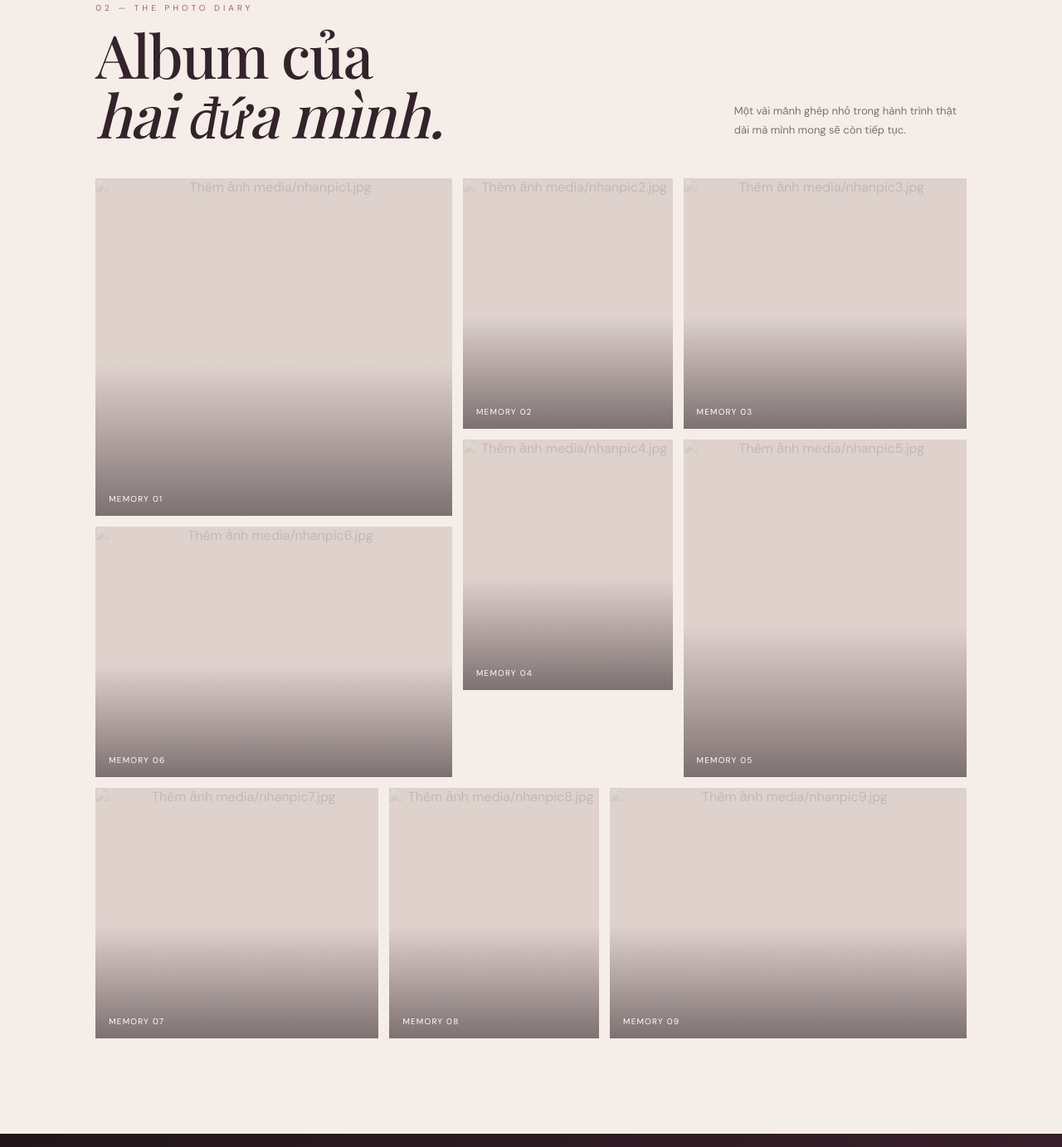
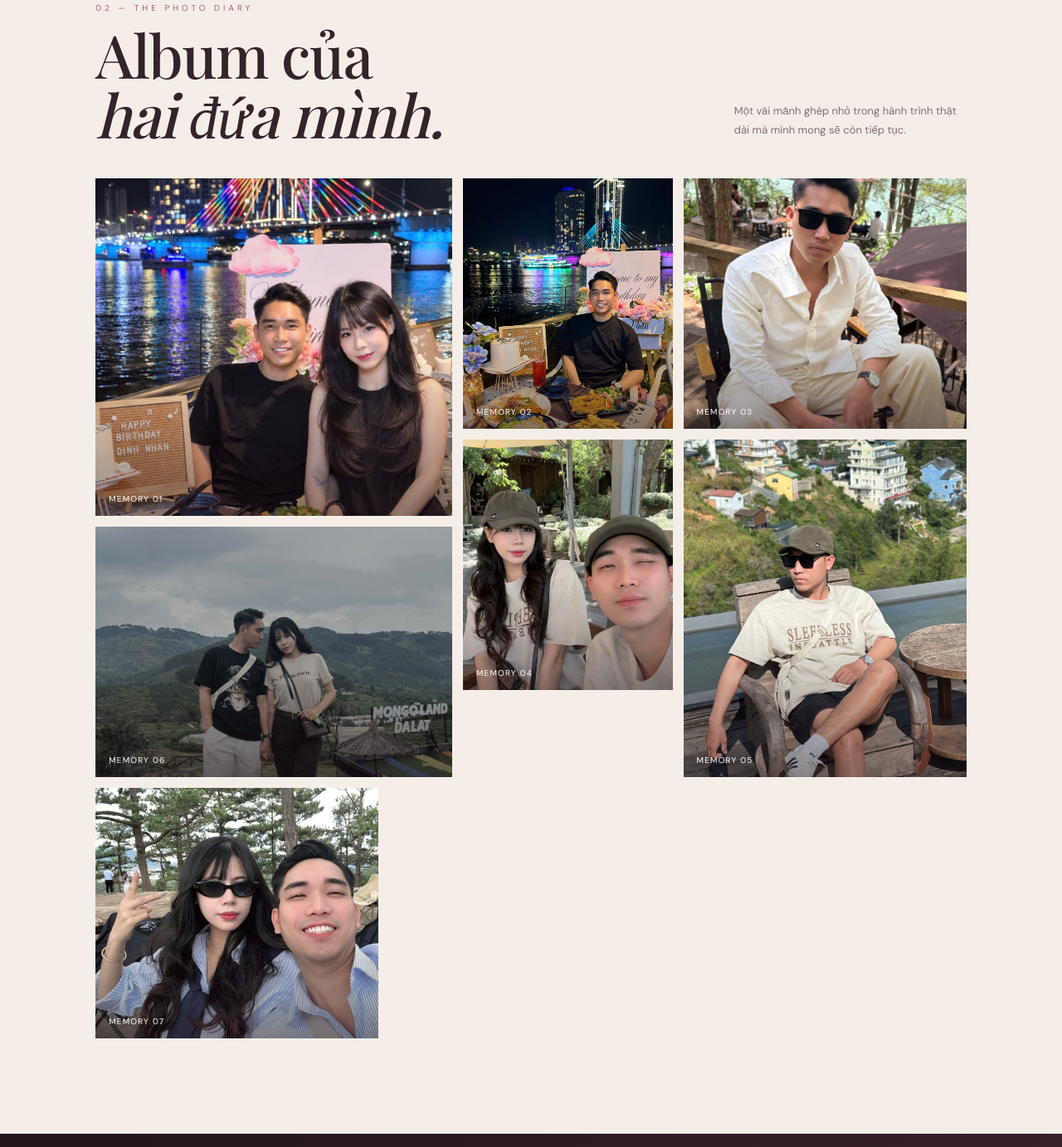
Before and after one commit to vietnamixstore/nhinhan, a plain HTML site: page index.html in a window 1280 px wide. Shown: the part 2077-3460 px from the top of the page at 83% size. Drawn offline with nearby package versions, Linux system fonts and the light colour scheme; a web font is replaced by a local one.

Commit message:
Update index.html

```diff
--- a/index.html
+++ b/index.html
@@ -103,14 +103,14 @@ footer{padding:25px;text-align:center;border-top:1px solid var(--line);font-size
  <div class="section-head"><div><div class="section-kicker">01 — Moving memories</div><h2>Những thước phim<br><i>của chúng mình.</i></h2></div><p>Có những khoảnh khắc, chỉ xem lại thôi cũng đủ khiến mình mỉm cười.</p></div>
  <div class="video-grid">
   <article class="video-card">
-   <video controls playsinline preload="metadata" poster="media/nhanpic1.jpg">
-    <source src="media/nhanvid1.mp4" type="video/mp4">Trình duyệt của bạn không hỗ trợ video.
+   <video controls playsinline preload="metadata" poster="nhanpic1.jpg">
+    <source src="nhanvid1.mp4" type="video/mp4">Trình duyệt của bạn không hỗ trợ video.
    </video>
    <div class="video-label"><strong>Little moment no. 01</strong><span>PLAY THE MEMORY ↗</span></div>
   </article>
   <article class="video-card">
-   <video controls playsinline preload="metadata" poster="media/nhanpic2.jpg">
-    <source src="media/nhanvid2.mp4" type="video/mp4">Trình duyệt của bạn không hỗ trợ video.
+   <video controls playsinline preload="metadata" poster="nhanpic2.jpg">
+    <source src="nhanvid2.mp4" type="video/mp4">Trình duyệt của bạn không hỗ trợ video.
    </video>
    <div class="video-label"><strong>Little moment no. 02</strong><span>PLAY THE MEMORY ↗</span></div>
   </article>
@@ -122,42 +122,34 @@ footer{padding:25px;text-align:center;border-top:1px solid var(--line);font-size
  <div class="section-head"><div><div class="section-kicker">02 — The photo diary</div><h2>Album của<br><i>hai đứa mình.</i></h2></div><p>Một vài mảnh ghép nhỏ trong hành trình thật dài mà mình mong sẽ còn tiếp tục.</p></div>
  <div class="photo-grid">
   <button class="photo" type="button" data-caption="OUR MEMORY 01">
-      <img src="media/nhanpic1.jpg" alt="Kỷ niệm Nhi và Nhân số 1" loading="lazy" onerror="this.style.opacity='.12';this.alt='Thêm ảnh media/nhanpic1.jpg'">
+      <img src="nhanpic1.jpg" alt="Kỷ niệm Nhi và Nhân số 1" loading="lazy" onerror="this.style.opacity='.12';this.alt='Thêm ảnh nhanpic1.jpg'">
       <small>MEMORY 01</small>
     </button>
 <button class="photo" type="button" data-caption="OUR MEMORY 02">
-      <img src="media/nhanpic2.jpg" alt="Kỷ niệm Nhi và Nhân số 2" loading="lazy" onerror="this.style.opacity='.12';this.alt='Thêm ảnh media/nhanpic2.jpg'">
+      <img src="nhanpic2.jpg" alt="Kỷ niệm Nhi và Nhân số 2" loading="lazy" onerror="this.style.opacity='.12';this.alt='Thêm ảnh nhanpic2.jpg'">
       <small>MEMORY 02</small>
     </button>
 <button class="photo" type="button" data-caption="OUR MEMORY 03">
-      <img src="media/nhanpic3.jpg" alt="Kỷ niệm Nhi và Nhân số 3" loading="lazy" onerror="this.style.opacity='.12';this.alt='Thêm ảnh media/nhanpic3.jpg'">
+      <img src="nhanpic3.jpg" alt="Kỷ niệm Nhi và Nhân số 3" loading="lazy" onerror="this.style.opacity='.12';this.alt='Thêm ảnh nhanpic3.jpg'">
       <small>MEMORY 03</small>
     </button>
 <button class="photo" type="button" data-caption="OUR MEMORY 04">
-      <img src="media/nhanpic4.jpg" alt="Kỷ niệm Nhi và Nhân số 4" loading="lazy" onerror="this.style.opacity='.12';this.alt='Thêm ảnh media/nhanpic4.jpg'">
+      <img src="nhanpic4.jpg" alt="Kỷ niệm Nhi và Nhân số 4" loading="lazy" onerror="this.style.opacity='.12';this.alt='Thêm ảnh nhanpic4.jpg'">
       <small>MEMORY 04</small>
     </button>
 <button class="photo" type="button" data-caption="OUR MEMORY 05">
-      <img src="media/nhanpic5.jpg" alt="Kỷ niệm Nhi và Nhân số 5" loading="lazy" onerror="this.style.opacity='.12';this.alt='Thêm ảnh media/nhanpic5.jpg'">
+      <img src="nhanpic5.jpg" alt="Kỷ niệm Nhi và Nhân số 5" loading="lazy" onerror="this.style.opacity='.12';this.alt='Thêm ảnh nhanpic5.jpg'">
       <small>MEMORY 05</small>
     </button>
 <button class="photo" type="button" data-caption="OUR MEMORY 06">
-      <img src="media/nhanpic6.jpg" alt="Kỷ niệm Nhi và Nhân số 6" loading="lazy" onerror="this.style.opacity='.12';this.alt='Thêm ảnh media/nhanpic6.jpg'">
+      <img src="nhanpic6.jpg" alt="Kỷ niệm Nhi và Nhân số 6" loading="lazy" onerror="this.style.opacity='.12';this.alt='Thêm ảnh nhanpic6.jpg'">
       <small>MEMORY 06</small>
     </button>
 <button class="photo" type="button" data-caption="OUR MEMORY 07">
-      <img src="media/nhanpic7.jpg" alt="Kỷ niệm Nhi và Nhân số 7" loading="lazy" onerror="this.style.opacity='.12';this.alt='Thêm ảnh media/nhanpic7.jpg'">
+      <img src="nhanpic7.jpg" alt="Kỷ niệm Nhi và Nhân số 7" loading="lazy" onerror="this.style.opacity='.12';this.alt='Thêm ảnh nhanpic7.jpg'">
       <small>MEMORY 07</small>
     </button>
-<button class="photo" type="button" data-caption="OUR MEMORY 08">
-      <img src="media/nhanpic8.jpg" alt="Kỷ niệm Nhi và Nhân số 8" loading="lazy" onerror="this.style.opacity='.12';this.alt='Thêm ảnh media/nhanpic8.jpg'">
-      <small>MEMORY 08</small>
-    </button>
-<button class="photo" type="button" data-caption="OUR MEMORY 09">
-      <img src="media/nhanpic9.jpg" alt="Kỷ niệm Nhi và Nhân số 9" loading="lazy" onerror="this.style.opacity='.12';this.alt='Thêm ảnh media/nhanpic9.jpg'">
-      <small>MEMORY 09</small>
-    </button>
- </div>
+</div>
 </section>
 
 <section class="letter-section">
```
